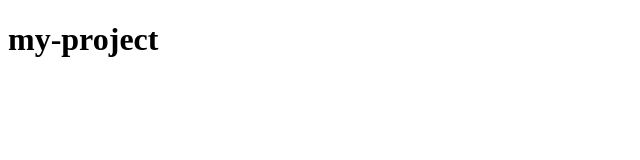
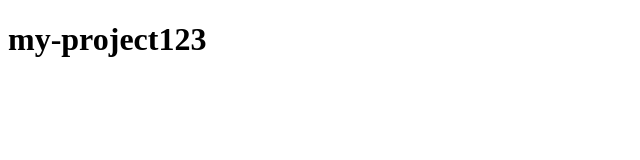
Before and after one commit to Podpalii/my-project, a plain HTML site: page index.html in a window 1280 px wide. Shown: the full height of the page, 0-640 px from the left. Drawn offline with Linux system fonts and the light colour scheme.

Commit message:
Update index.html

```diff
--- a/index.html
+++ b/index.html
@@ -7,6 +7,6 @@
     <title>my-project</title>
 </head>
 <body>
-    <h1>my-project</h1>
+    <h1>my-project123</h1>
 </body>
 </html>
```
